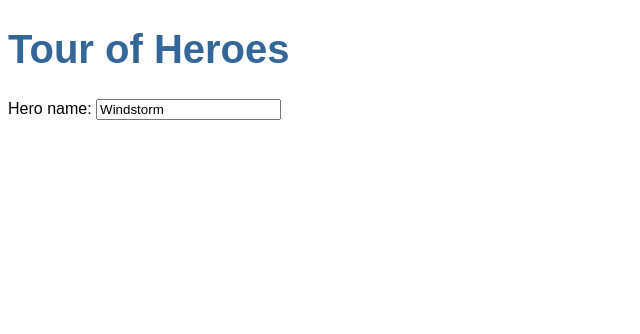
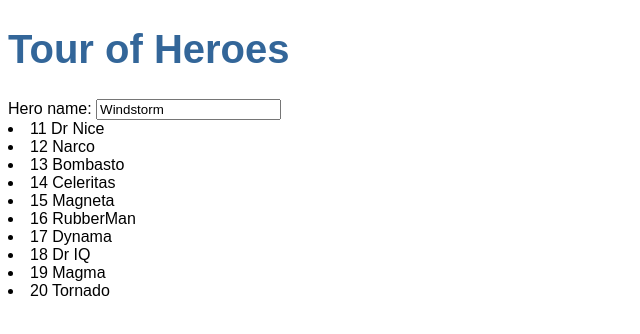
Before and after one commit to Fahad-Alsaedi/angular-tour-of-heroes, an Angular app: page / in a window 1280 px wide. Shown: the top 334 px of the page, without its empty margins (0-640 px from the left). Built offline with nearby package versions, Linux system fonts and the light colour scheme.

Commit message:
Display a selection list

```diff
--- a/src/app/app.component.ts
+++ b/src/app/app.component.ts
@@ -1,5 +1,6 @@
 import { Component } from '@angular/core';
 
+import { HEROES } from './mock-heroes';
 @Component({
   selector: 'app-root',
   templateUrl: './app.component.html',
@@ -7,4 +8,7 @@ import { Component } from '@angular/core';
 })
 export class AppComponent {
   title = 'Tour of Heroes';
+
+
+
 }
--- a/src/app/heroes/heroes.component.html
+++ b/src/app/heroes/heroes.component.html
@@ -2,3 +2,20 @@
   <label for="name">Hero name: </label>
   <input id="name" [(ngModel)]="hero.name" placeholder="name">
 </div>
+
+<div *ngIf="selectedHero">
+
+  <h2>{{selectedHero.name | uppercase}} Details</h2>
+  <div><span>id: </span>{{selectedHero.id}}</div>
+  <div>
+    <label for="hero-name">Hero name: </label>
+    <input id="hero-name" [(ngModel)]="selectedHero.name" placeholder="name">
+  </div>
+
+</div>
+
+<li *ngFor="let hero of heroes"
+  [class.selected]="hero === selectedHero"
+  (click)="onSelect(hero)">
+  <span class="badge">{{hero.id}}</span> {{hero.name}}
+</li>
--- a/src/app/heroes/heroes.component.ts
+++ b/src/app/heroes/heroes.component.ts
@@ -1,6 +1,8 @@
 import { Component, OnInit } from '@angular/core';
 
 import { Hero } from '../hero';
+import { HEROES } from '../mock-heroes';
+
 @Component({
   selector: 'app-heroes',
   templateUrl: './heroes.component.html',
@@ -8,6 +10,8 @@ import { Hero } from '../hero';
 })
 export class HeroesComponent implements OnInit {
 
+  heroes = HEROES;
+  selectedHero?: Hero;
   hero: Hero = {
     id: 1,
     name: 'Windstorm'
@@ -18,4 +22,11 @@ export class HeroesComponent implements OnInit {
   ngOnInit(): void {
   }
 
+
+
+  onSelect(hero: Hero): void {
+
+    this.selectedHero = hero;
 }
+
+}
--- /dev/null
+++ b/src/app/mock-heroes.ts
@@ -0,0 +1,14 @@
+import { Hero } from './hero';
+
+export const HEROES: Hero[] = [
+  { id: 11, name: 'Dr Nice' },
+  { id: 12, name: 'Narco' },
+  { id: 13, name: 'Bombasto' },
+  { id: 14, name: 'Celeritas' },
+  { id: 15, name: 'Magneta' },
+  { id: 16, name: 'RubberMan' },
+  { id: 17, name: 'Dynama' },
+  { id: 18, name: 'Dr IQ' },
+  { id: 19, name: 'Magma' },
+  { id: 20, name: 'Tornado' }
+];
```
Also changed, not shown: 1 other file (tests, documents, lock files or other folders).
